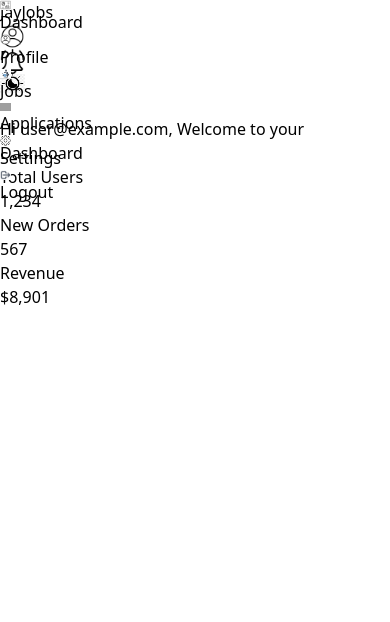
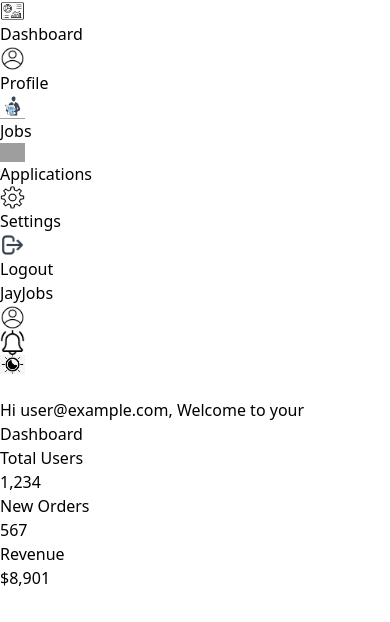
Before and after one commit to Jasin445/JayJobs, a React app: page /jayjobs in a window 390 px wide. Shown: the top 622 px of the page. Built offline with nearby package versions, Linux system fonts and the light colour scheme; no server answers; sample sign-in values are in the browser's storage; grey boxes are pictures that could not be loaded; the HTML template or start-up script is replaced by a standard one.

Commit message:
fixed responsive issue

```diff
--- a/src/index.css
+++ b/src/index.css
@@ -99,13 +99,7 @@
     height: 100vh;
    }
 
-   .hider{
-        position:relative;
-        top: 0;
-        left: 0;
-        width:11px;
-        height: 0;
-   }
+
 }
 
 @media (max-width: 560px){
```
